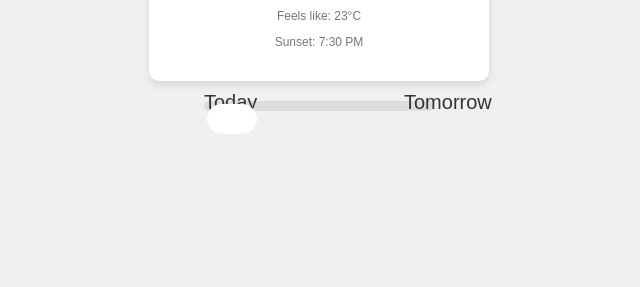
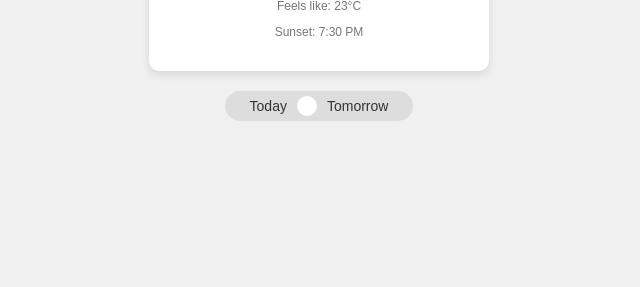
Before and after one commit to victorialarsen/getweather, a plain HTML site: page card.html in a window 1280 px wide. Shown: the part 513-800 px from the top of the page, without its empty margins (321-961 px from the left). Drawn offline with Linux system fonts and the light colour scheme.

Commit message:
switcher reversed

```diff
--- a/card.html
+++ b/card.html
@@ -96,59 +96,34 @@
             cursor: pointer;
             background-color: #ddd;
             border-radius: 30px;
-            width: 220px;  /* Wider to accommodate both labels */
-            padding: 5px;
+            padding: 5px 15px;
             transition: background-color 0.3s;
-            position: relative;
         }
 
-        /* Create a label for "Today" and "Tomorrow" */
         .switch-label span {
-            font-size: 20px;
+            font-size: 14px;
             color: #333;
-            position: absolute;
-            top: 50%;
-            transform: translateY(-50%);
-            width: 30px;
-            height: 30px;
-            text-align: center;
-            transition: color 0.3s;
-        }
-
-        .switch-label span:first-child {
-            left: 0;
-        }
-
-        .switch-label span:last-child {
-            right: 0;
-        }
-
-        /* The sliding toggle circle */
-        .switch-toggle {
-            width: 50px;
-            height: 30px;
-            background-color: #fff;
-            border-radius: 50px;
-            position: absolute;
-            top: 3px;
-            left: 3px;
-            transition: transform 0.3s, background-color 0.3s;
+            padding: 0 10px;
         }
 
         .switch-container input:checked + .switch-label {
-            background-color: #4CAF50;  /* Change to green when checked */
+            background-color: #4CAF50;
+        }
+
+        .switch-container input:checked + .switch-label span {
+            color: #fff;
         }
 
         .switch-container input:checked + .switch-label .switch-toggle {
-            transform: translateX(100px);  /* Moves the circle to the right */
+            transform: translateX(20px);
         }
 
-        .switch-container input:checked + .switch-label span:first-child {
-            color: #fff;  /* "Today" turns white when active */
-        }
-
-        .switch-container input:checked + .switch-label span:last-child {
-            color: #fff;  /* "Tomorrow" turns white when active */
+        .switch-toggle {
+            width: 20px;
+            height: 20px;
+            border-radius: 50%;
+            background-color: #fff;
+            transition: transform 0.3s;
         }
 
     </style>
```
